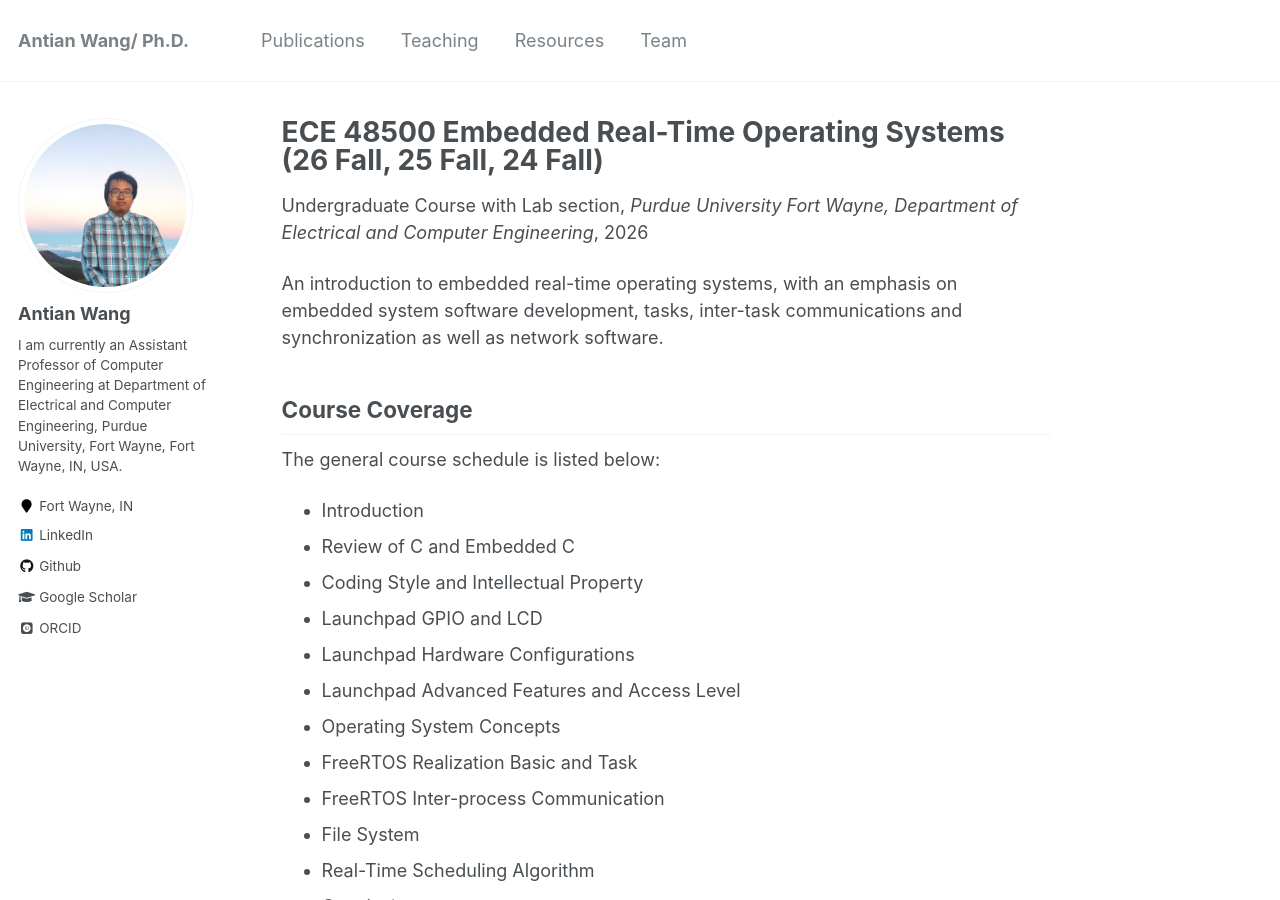
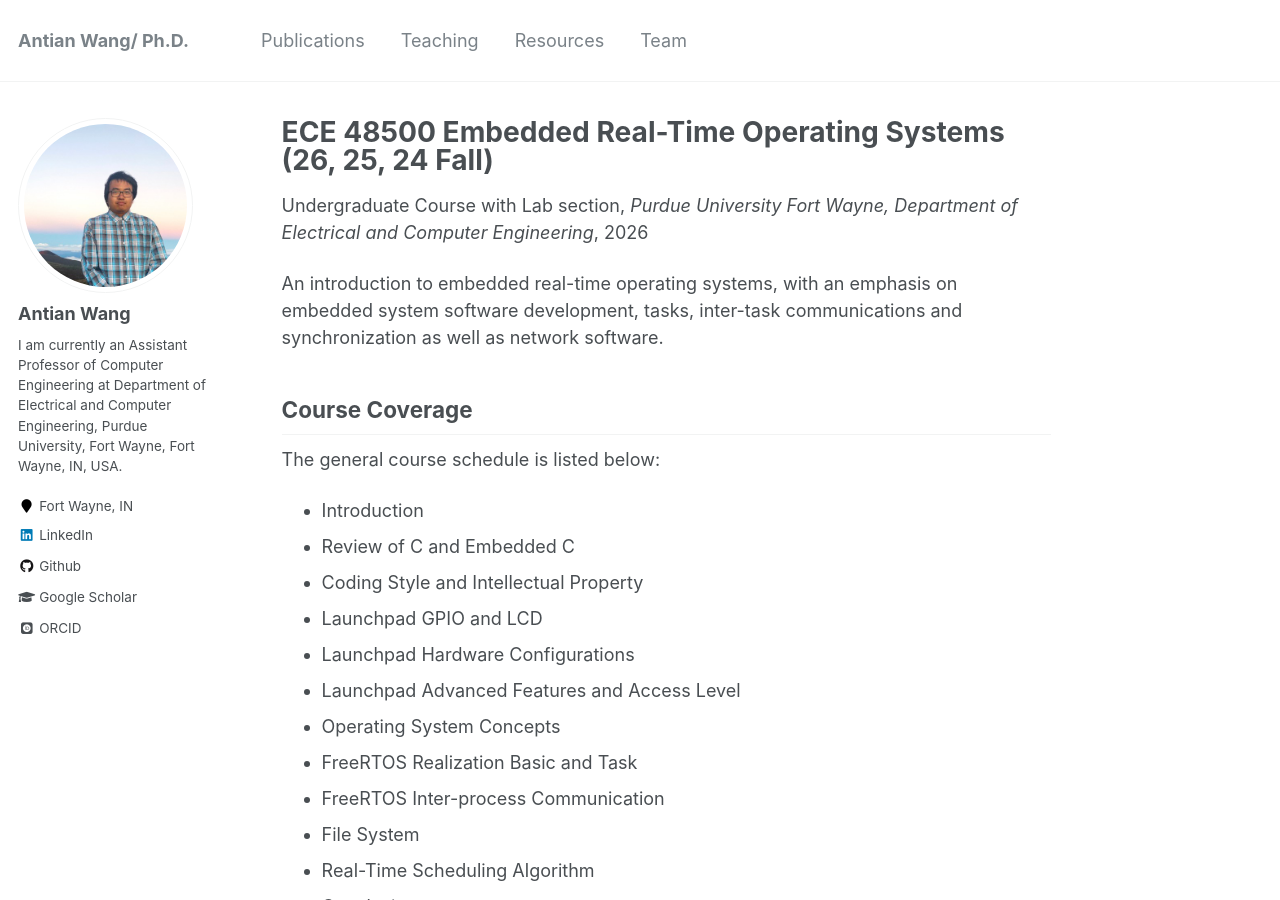
Before and after one commit to wangantian/wangantian.github.io, a Jekyll site: the page built from _teaching/PFW_ECE48500.md, in a window 1280 px wide and 900 px high. Built offline with Jekyll 4.4.1, drawn with Linux system fonts in a browser that asks for light colours; some web fonts are replaced.

Commit message:
sem update

```diff
--- a/_teaching/PFW_ECE48500.md
+++ b/_teaching/PFW_ECE48500.md
@@ -1,5 +1,5 @@
 ---
-title: "ECE 48500 Embedded Real-Time Operating Systems (26 Fall, 25 Fall, 24 Fall)"
+title: "ECE 48500 Embedded Real-Time Operating Systems (26, 25, 24 Fall)"
 collection: teaching
 type: "Undergraduate Course with Lab section"
 permalink: /teaching/PFW_ECE48500
```
Also changed, not shown: _teaching/PFW_ECE36200.md (+1 -1 lines), _teaching/PFW_ECE43700.md (+1 -1 lines).
